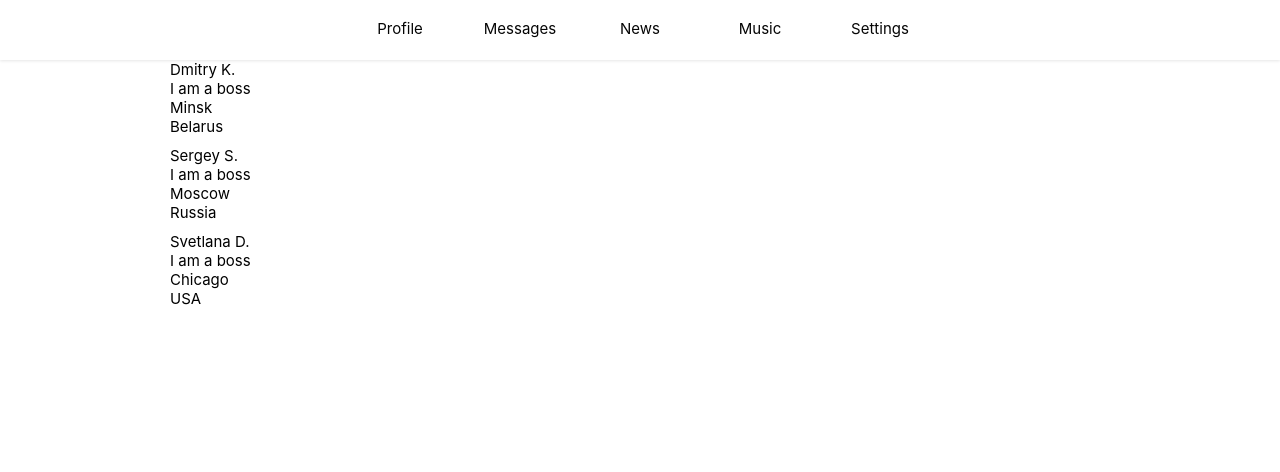
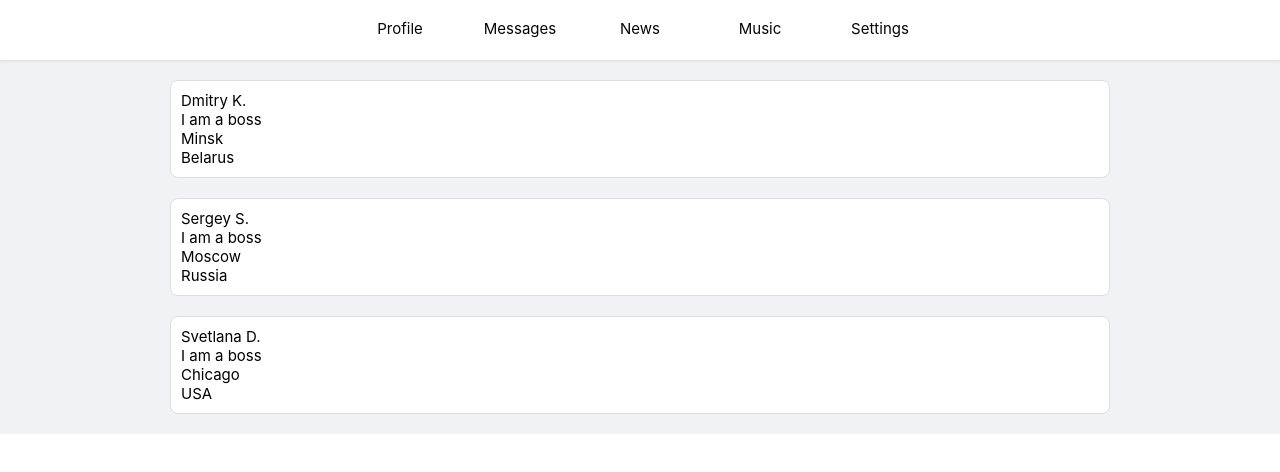
Before and after one commit to lendmid/myfacebook, a React (Create React App) app: page /users in a window 1280 px wide. Shown: the top 472 px of the page. Built offline with nearby package versions, Linux system fonts and the light colour scheme.

Commit message:
changed style on users page

```diff
--- a/src/App.css
+++ b/src/App.css
@@ -1,6 +1,6 @@
 .app-wrapper {
   display: grid;
-  background-color: #fff;
+  background-color: #F0F2F5;
   grid-template: 60px 1fr / 1fr 940px 1fr;
   height: 100%;
 }
--- a/src/components/Profile/Profile.module.css
+++ b/src/components/Profile/Profile.module.css
@@ -2,7 +2,6 @@
     grid-column: 1 / -1;
     display: grid;
     grid-template: 510px 1fr / 1fr 940px 1fr;
-    background-color: #F0F2F5;
 }
 
 .profile_information {
--- a/src/components/Users/User/User.jsx
+++ b/src/components/Users/User/User.jsx
@@ -2,7 +2,6 @@ import React from 'react';
 import s from './User.module.css';
 
 const User = (props) => {
-    debugger
     return (
         <div className={s.user}>
             <div className={s.fullName}>{props.fullName}</div>
--- a/src/components/Users/User/User.module.css
+++ b/src/components/Users/User/User.module.css
@@ -1,4 +1,9 @@
 .user {
-    /*grid-column: 2 / 2;*/
-    margin-bottom: 10px;
+    grid-column: 2 / 2;
+    margin-bottom: 20px;
+    padding: 10px;
+
+    background-color: white;
+    border: 1px solid #DCDEE1;
+    border-radius: 8px;
 }
--- a/src/components/Users/Users.jsx
+++ b/src/components/Users/Users.jsx
@@ -3,7 +3,6 @@ import s from './Users.module.css';
 
 
 const Users = (props) => {
-    debugger
     return (
         <div className={s.users}>
             {props.users}
--- a/src/components/Users/Users.module.css
+++ b/src/components/Users/Users.module.css
@@ -1,6 +1,6 @@
 .users{
-    /*display: grid;*/
-    /*grid-template-columns: 1fr 3fr 1fr;*/
-    /*grid-gap: 15px;*/
-    grid-column: 2 / 2;
+    grid-column: 1 / -1;
+    display: grid;
+    grid-template-columns: 1fr 940px 1fr;
+    margin-top: 20px;
 }
```
